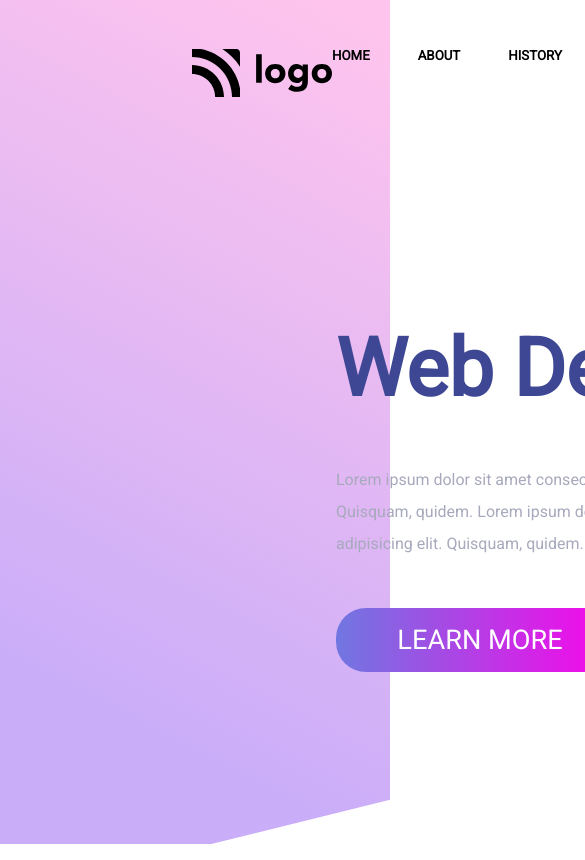
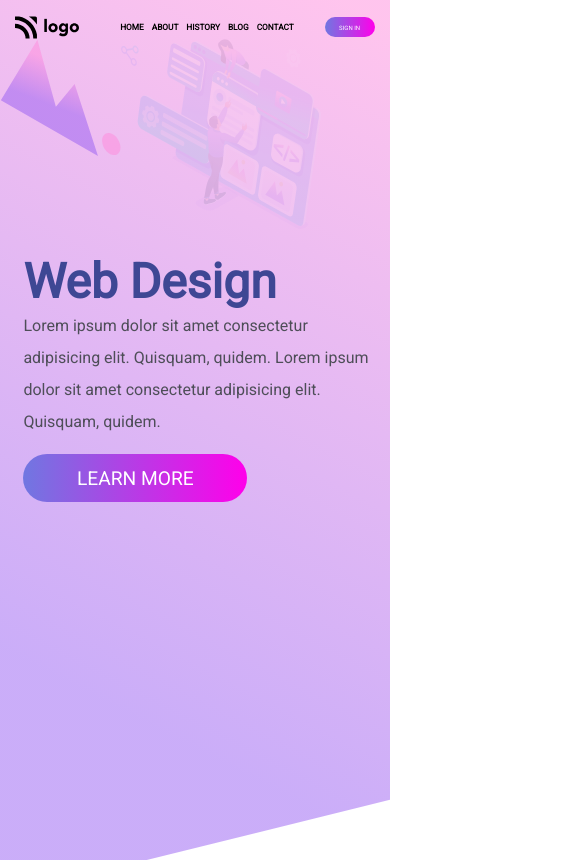
Before and after one commit to pranitcode/Project-8-UI, a plain HTML site: page index.html in a window 390 px wide. Shown: the top 860 px of the page, 585 px wide, since content can reach past the window. Drawn offline with Linux system fonts and the light colour scheme.

Commit message:
project 8 done readme remaining

```diff
--- a/css/index.css
+++ b/css/index.css
@@ -2,9 +2,8 @@
     --white:#fff;
     --btn:linear-gradient(to right, rgb(112, 119, 225), rgb(255, 0, 234));
     --h1:#3e4794;
-    --h4:#a7a9bc;
+    --h4:#4e4e58;
 }
-
 
 * {
     margin: 0;
@@ -15,16 +14,16 @@
 
 body {
     background-image: url("../images/backcover.svg");
-    height: 100%;
+    height: 100vh;
     background-repeat: no-repeat;
     background-position: right top;
 }
 
-
 nav {
     display: flex;
     justify-content:space-around;
-    padding:3rem 12rem;
+    align-items: center;
+    margin-top:2rem;
 }
 
 .nav-items {
@@ -32,7 +31,10 @@ display: flex;
 flex-direction: row;
 gap:3rem;
 font-weight: bold;
+}
 
+nav img {
+    width: 68px;
 }
 
 button {
@@ -45,22 +47,78 @@ button {
     color:var(--white);
 }
 
+.intro-section {
+    max-width: 1110px;
+    display: flex;
+    margin: 0 auto;
+    align-items: center;
+
+}
+
 .imgs-div img:nth-child(3) {
-
-    position: absolute;
-    left: 62rem;
-    bottom:3rem;
+   width: 600px;
 }
 .imgs-div img:first-child  {
     position: absolute;
     left: 59rem;
     bottom: 15rem;
-
 }
 .imgs-div img:nth-child(2)  {
     position: absolute;
-    left: 65rem;
-    bottom: 22rem;
+    left: 15rem;
+    bottom: 14rem
+}
+
+.left-section h1{
+ color:var(--h1);
+ font-size:3rem;
+}
+
+.left-section  h4  {
+line-height:2rem;
+color: var(--h4);
+font-weight:normal;
+}
+
+.learn-more-btn {
+    width:14rem;
+    height:3rem;
+    border-radius:30px;
+    font-size:1.2rem;
+    color:var(--white);
+    margin-top:1rem;
+    background: linear-gradient(to right, rgb(112, 119, 225), rgb(255, 0, 234));
+}
+
+
+@media only screen  and (max-width:1000px)  {
+
+    .imgs-div img:nth-child(3) {
+        width: 300px;
+        z-index: -10;
+        position:absolute;
+        opacity: 0.1;
+     }
+     body {
+        background-image: url("../images/backcover.svg");
+        height: 100vh;
+        background-repeat: no-repeat;
+        background-position: right top;
+        z-index: 10;
+    }
+    .left-section {
+        position: absolute;
+        z-index: 12;
+        top: 30%;
+        padding: 0 2% 0 6%;
+    }
+
+    .imgs-div img:first-child  {
+    position: static;
+    }
+    .imgs-div img:nth-child(2)  {
+        position: static;
+    }
 
 }
 
@@ -68,34 +126,59 @@ button {
 
 
 
-.left-section {
-    display: flex;
-    flex-direction:column;
 
-justify-content: center;
 
-width:800px;
+@media only screen  and (max-width:639px) {
+    nav {
+overflow-x: scroll;
+    }
 
-padding-top:11rem ;
-gap:3rem;
-padding-left: 21rem;
+    .nav-items {
+        display: flex;
+        flex-direction: row;
+        gap:8px;
+        font-weight: bold;
+        font-size: 10px;
+    }
+    nav {
+        display: flex;
+        justify-content:space-around;
+        align-items: center;
+        margin-top:1rem;
+    }
+    nav img {
+        width: 64px ;
+        margin-right: 10px;
+    }
+    button {
+        background:var(--btn);
+        width:50px;
+        height: 20px;
+        border: none;
+        border-radius: 20px;
+        padding:0 9px;
+        color:var(--white);
+        font-size: 6px;
+    }
+
+    .imgs-div img:nth-child(3) {
+        width: 200px;
+        z-index: -10;
+        position:absolute;
+        opacity: 0.1;
+     }
+     body {
+        background-image: url("../images/backcover.svg");
+        height: 100vh;
+        background-repeat: no-repeat;
+        background-position: right top;
+        z-index: 10;
+    }
+    .left-section {
+        position: absolute;
+        z-index: 12;
+        top: 30%;
+        padding: 0 2% 0 6%;
+    }
 
 }
-.left-section h1{
- color:var(--h1);
- font-size:5rem;
-}
-.left-section  h4  {
-line-height:2rem;
-color: var(--h4);
-font-weight:normal;
-}
-
-.learn-more-btn {
-    width:18rem;
-    height:4rem;
-    border-radius:30px;
-    font-size:1.7rem;
-    color:var(--white);
-    background: linear-gradient(to right, rgb(112, 119, 225), rgb(255, 0, 234));
-}
--- /dev/null
+++ b/images/test.css
@@ -0,0 +1,5 @@
+.imgs-div img:nth-child(3) {
+    position: absolute;
+    left: 62rem;
+    bottom:0rem;
+}
```
Also changed, not shown: index.html (+5 -0 lines), images/Screenshot (144).png (added).
